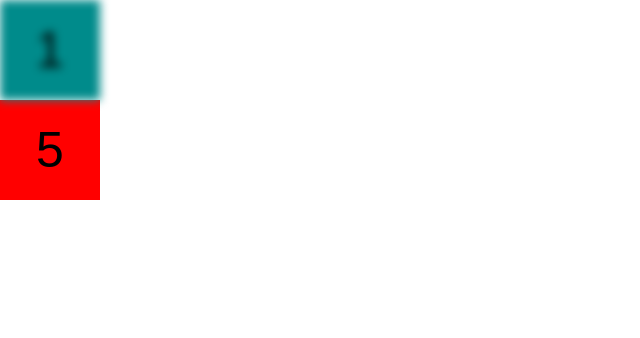
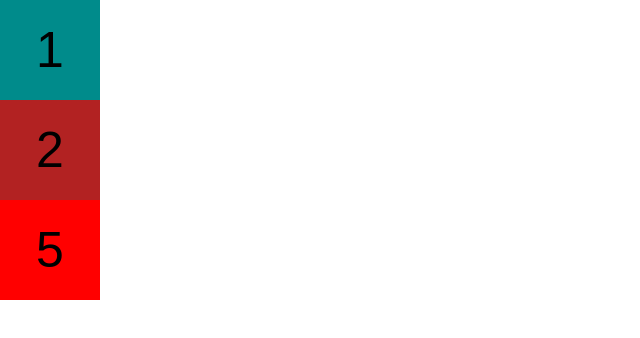
Before and after one commit to lalee01/React-practice, a React (Create React App) app: page / in a window 1280 px wide. Shown: the top 338 px of the page, without its empty margins (0-640 px from the left). Built offline with nearby package versions, Linux system fonts and the light colour scheme.

Commit message:
Second box Done

```diff
--- a/src/App.js
+++ b/src/App.js
@@ -1,6 +1,7 @@
 import { useState } from 'react';
 import './App.css';
 import First from './components/First/First'
+import Second from './components/Second/Second'
 import Fifth from './components/Fifth/Fifth'
 
 const App = () => {
@@ -8,6 +9,7 @@ const App = () => {
   return (
     <div className='App'>
       <First isRounded={isRounded}/>
+      <Second />
       <Fifth isRounded={isRounded} setIsRounded={setIsRounded}/>
     </div>
   );
--- a/src/components/First/First.js
+++ b/src/components/First/First.js
@@ -2,7 +2,7 @@ import React, { useState} from 'react';
 import './First.css';
 
 const First =({isRounded}) => {
-    const [isBlur, setIsBlur] = useState(false)
+    const [isBlur, setIsBlur] = useState(true)
 
     const onClickHandler = () => setIsBlur(!isBlur)
 
--- /dev/null
+++ b/src/components/Second/Second.js
@@ -0,0 +1,19 @@
+import React, { useState} from 'react';
+
+const Second =() => {
+    const onMouseOver = false
+    const [color , setColor] = useState(false)
+    const onMouseOverHandler = () => setColor(!color)
+    const onMouseOutHandler = () => setColor(!color)
+
+    return (
+        <div className='box' style ={ color ? {backgroundColor:'red'} : {backgroundColor:'firebrick'}} onMouseOver={onMouseOverHandler} onMouseOut={onMouseOutHandler}>
+            <span className='text'>
+                        2
+            </span>
+        </div>
+    );
+}
+
+
+export default Second
```
